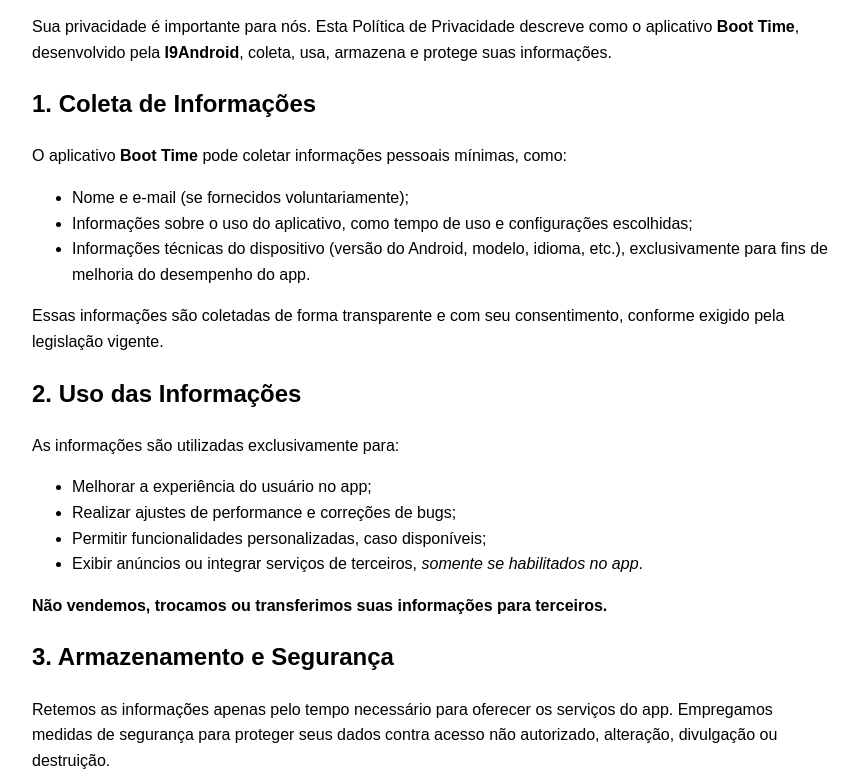
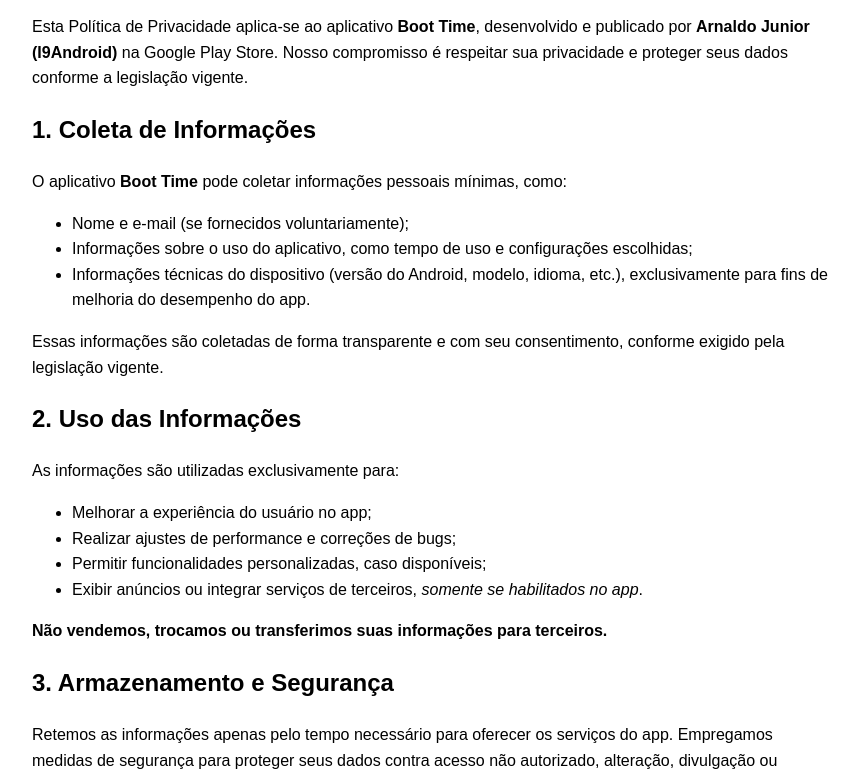
Before and after one commit to Arnaldo-Araujo/home, a plain HTML site: page bootime/privacy/index.html in a window 1280 px wide. Shown: the part 100-878 px from the top of the page, without its empty margins (208-1067 px from the left). Drawn offline with Linux system fonts and the light colour scheme.

Commit message:
Update index.html

```diff
--- a/bootime/privacy/index.html
+++ b/bootime/privacy/index.html
@@ -8,7 +8,7 @@
 
     <h1>Política de Privacidade – Boot Time</h1>
 
-    <p>Sua privacidade é importante para nós. Esta Política de Privacidade descreve como o aplicativo <strong>Boot Time</strong>, desenvolvido pela <strong>I9Android</strong>, coleta, usa, armazena e protege suas informações.</p>
+<p>Esta Política de Privacidade aplica-se ao aplicativo <strong>Boot Time</strong>, desenvolvido e publicado por <strong>Arnaldo Junior (I9Android)</strong> na Google Play Store. Nosso compromisso é respeitar sua privacidade e proteger seus dados conforme a legislação vigente.</p>
 
     <h2>1. Coleta de Informações</h2>
     <p>O aplicativo <strong>Boot Time</strong> pode coletar informações pessoais mínimas, como:</p>
```
